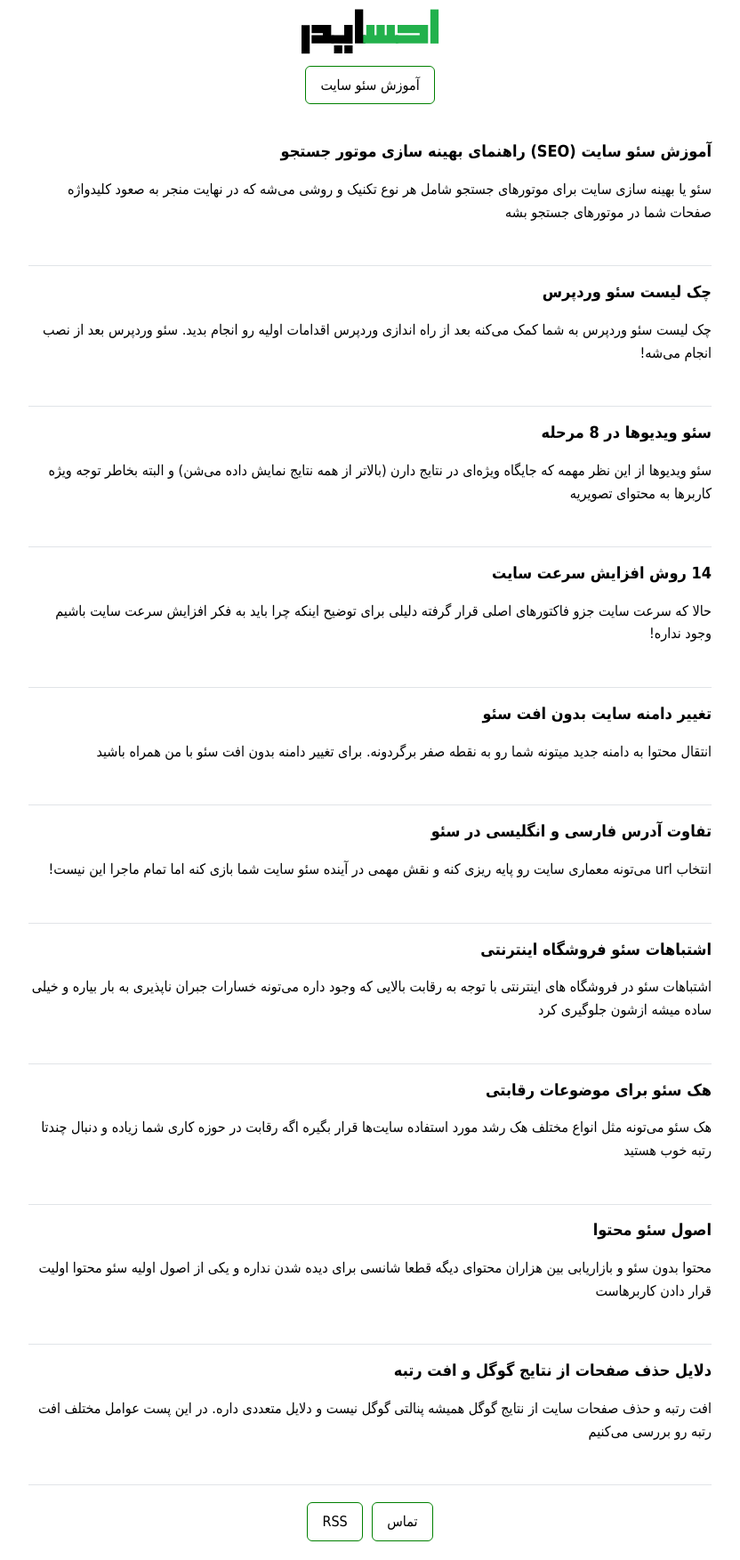
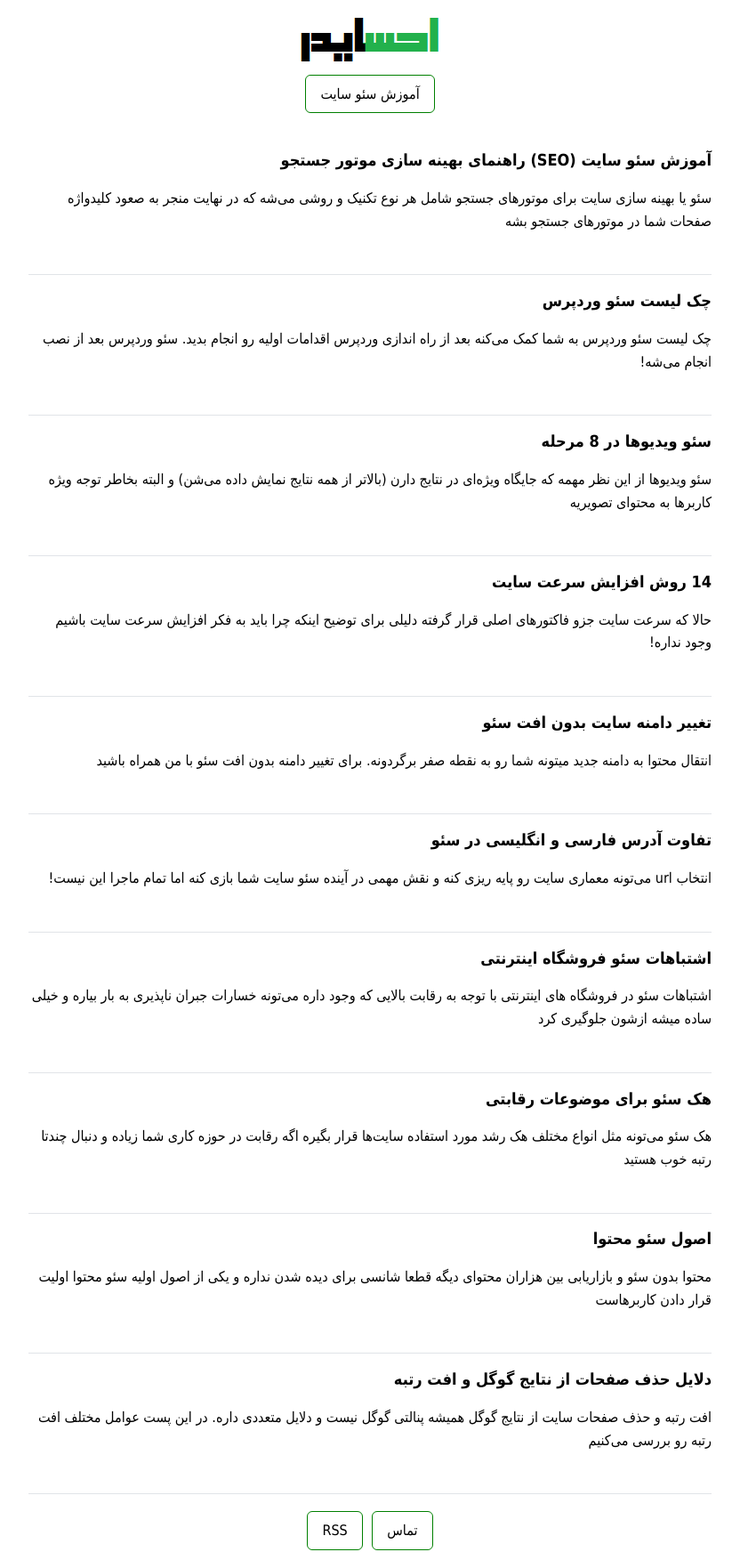
Before and after one commit to darkblog/darkblog.github.io, a Jekyll site: the page built from index.html, in a window 1280 px wide. Shown: the whole page at 89% size, without its empty margins (224-1056 px from the left). Built offline with Jekyll 4.4.1, drawn with Linux system fonts in a browser that asks for light colours.

Commit message:
Update index.html

```diff
--- a/_layouts/index.html
+++ b/_layouts/index.html
@@ -6,13 +6,13 @@
 <title>{% if page.title %}{{ page.title }}{% else %}{{ site.name }}{% endif %}</title>
 <meta name="description" content="{% if page.excerpt %}{{ page.excerpt | strip_html | strip_newlines | truncate: 160 }}{% else %}{{ site.description }}{% endif %}">
 <link rel="canonical" href="{{ page.url | replace:'index.html','' | prepend: site.baseurl | prepend: site.url }}">
-<style>body{font:100%/1.6 Tahoma}.container{margin:16px auto;padding:0 10px;max-width:768px}h1{font-size:x-small}h2{font-size:large}p{margin:15px 0}a{color:black;text-decoration:none}svg{max-width:100%}nav{margin-top:-4px;padding-bottom:20px}.post{padding-bottom:2em;border-bottom:1px solid #e1e4e8}.center{display:block;margin:auto;text-align:center}.button{border:1px solid green;padding:8px 16px;display:inline-block;margin:3px;border-radius:6px}</style>
+<style>body{font:100%/1.6 Tahoma}.container{margin:16px auto;padding:0 10px;max-width:768px}h1{font-size:x-small}h2{font-size:large}p{margin:15px 0}a{color:black;text-decoration:none}img{max-width:100%}nav{margin-top:-4px;padding-bottom:20px}.post{padding-bottom:2em;border-bottom:1px solid #e1e4e8}.center{display:block;margin:auto;text-align:center}.button{border:1px solid green;padding:8px 16px;display:inline-block;margin:3px;border-radius:6px}</style>
 </head>
 <body>
 <header class="center">
 <h1>
 <a title="{{ site.name }}" href="{{ site.url }}/">
-<svg width="155" height="55" viewBox="0 0 4200 1350"><title>احسایدر</title><path d="M0,476h238.3l12.7,3v866H0V476z"></path><path d="M903.8,473v314h86.1v250H306.5V786h343.6v-63H309V473H903.8z"></path><path d="M1557.8,1037.6l-652.9-0.6V781h394.9V472h258V1037.6z M990.8,1094h251v246h-251V1094z M1305.8,1093h251v246h-251V1093z"></path><path d="M1878.1-1v781.7h68V1037h-319V-1H1878.1z"></path><path fill="#22B14C" d="M1973,473h251.4v308h60.6V473h239.1l11.3,1v307h58.6V473h249.4v308h101.9l0.6,256H1878.7l-0.6-256h94.9V473z"></path><path fill="#22B14C" d="M2873.1,1037V781h726.5v-58h-673.3V472h929v565H2873.1z"></path><path fill="#22B14C" d="M4175.9,0v1038h-251V0H4175.9z"></path></svg>
+<img class="center" src="{{ site.url }}/logo.png" loading="lazy" alt="احسایدر" width="170" height="70">
 </a>
 </h1>
 <nav>
```
